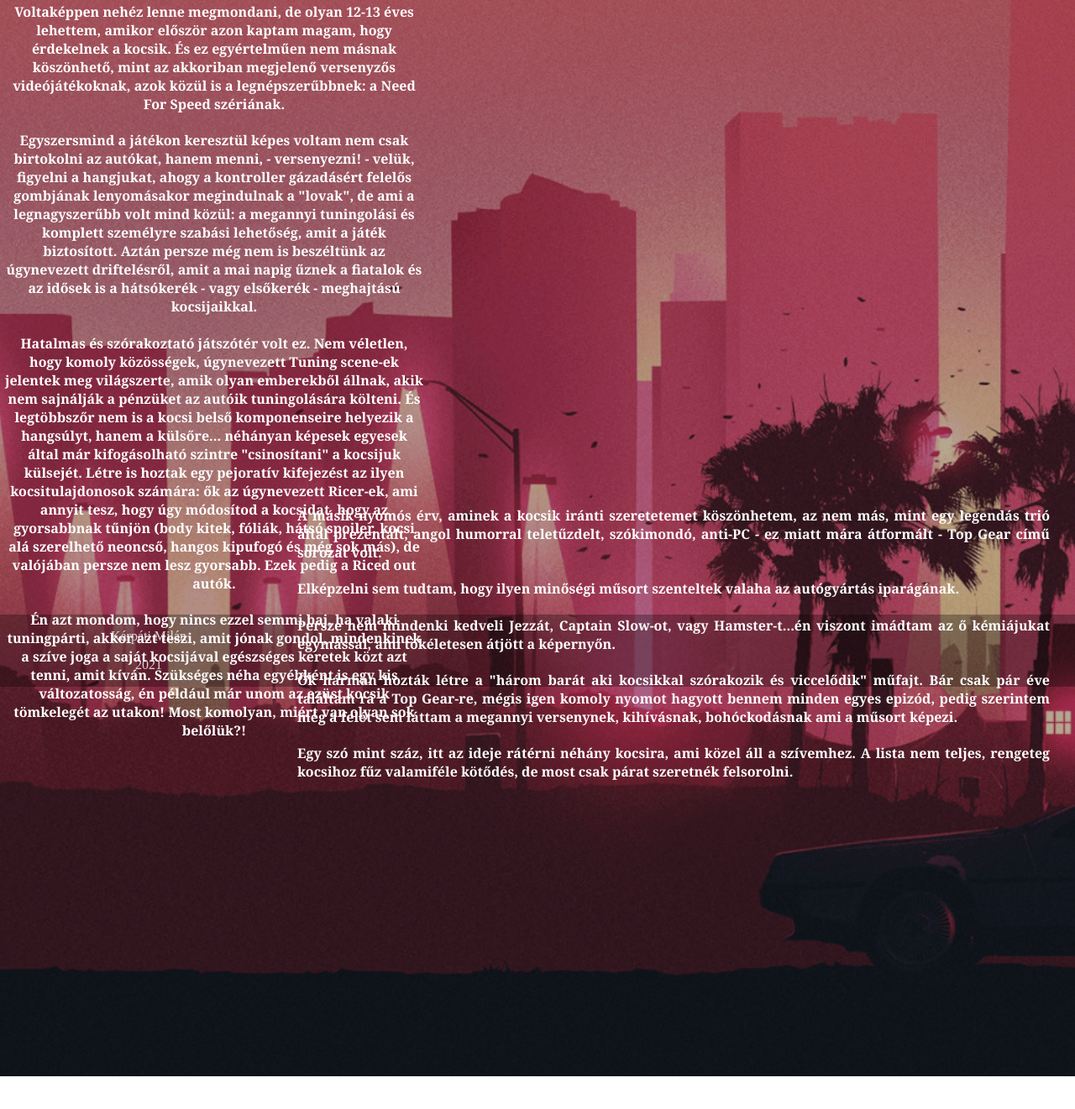
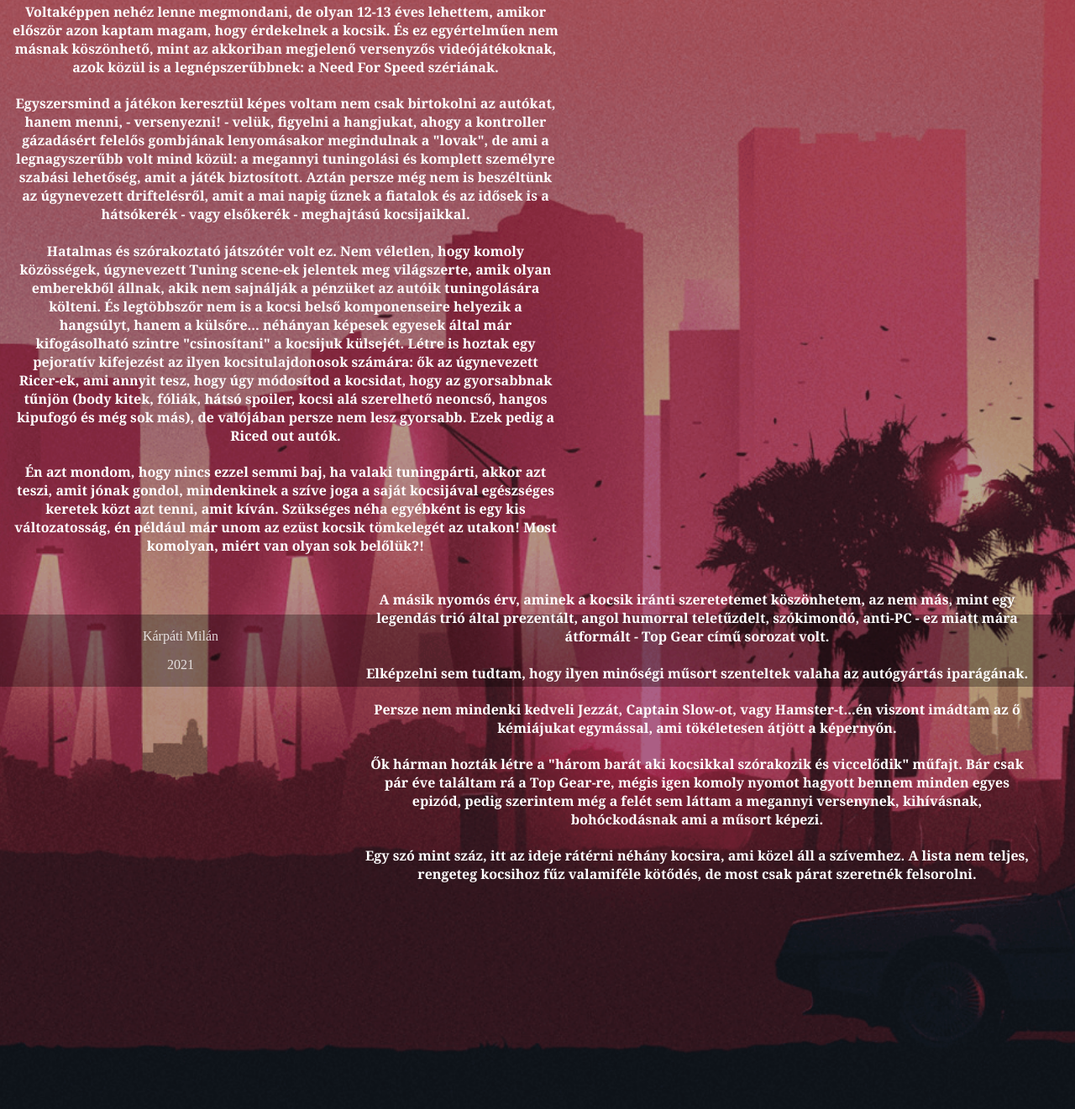
Before and after one commit to Metron16/CarsILike, a plain HTML site: page pages/bevezetes.html in a window 1280 px wide. Shown: the part 125-1446 px from the top of the page at 84% size. Before the commit the page ends 1407 px from the top, so only its background shows below. Drawn offline with Linux system fonts and the light colour scheme.

Commit message:
Bevezetés oldal további formázása

```diff
--- a/css/bevezetes.css
+++ b/css/bevezetes.css
@@ -25,19 +25,19 @@
 .NFS
 {
     float: left;
-    width: 500px;
-    height: 600px;
-    padding-left: 5px;
+    width: 650px;
+    padding-left: 15px;
     padding-right: 15px;
 }
+
 
 .topgear
 {
     float: right;
-    width: 70%;
+    width: 800px;
     height: 700px;
-    padding-right: 30px;
-    text-align: justify;
+    padding-right: 50px;
+
 }
 
 
```
Also changed, not shown: pages/bevezetes.html (+1 -0 lines).
